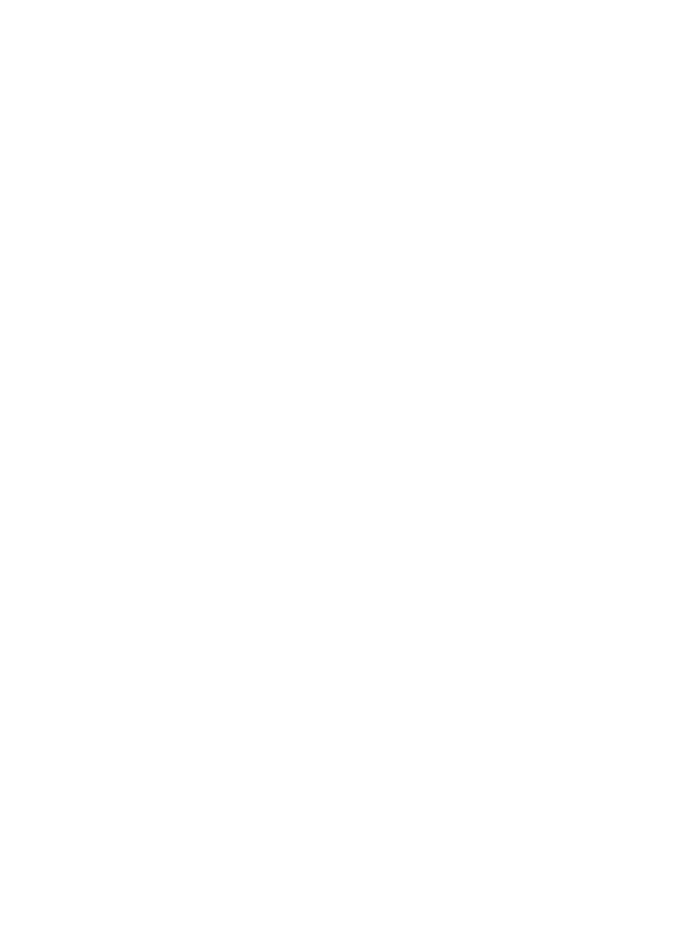
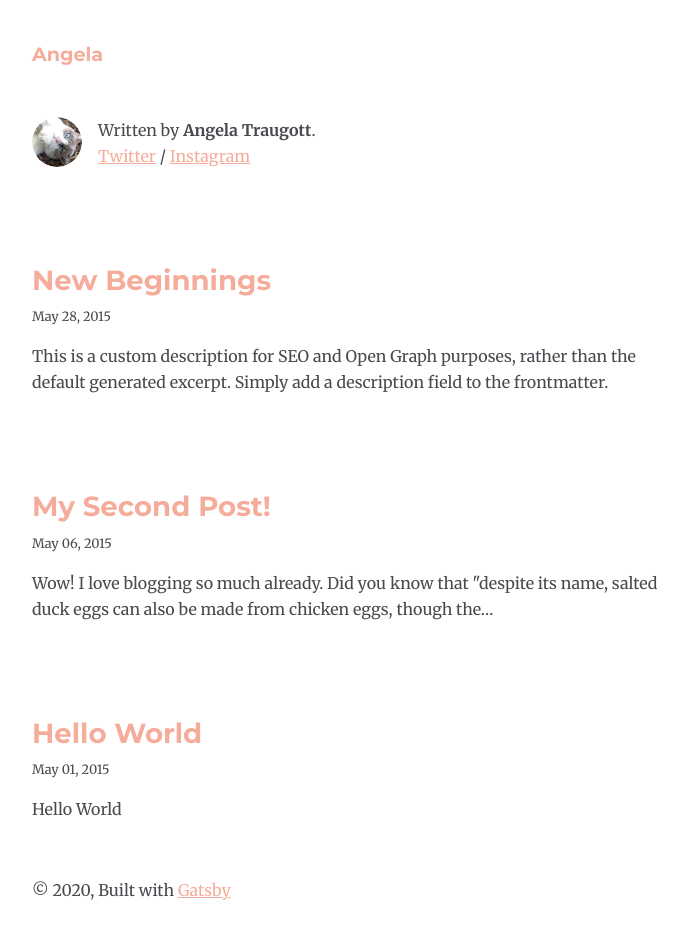
Before and after one commit to angelajt/website-gatsby, a Gatsby site: page /blog in a window 1280 px wide. Before the commit this address had no page. Shown: the whole page, without its empty margins (292-980 px from the left). Before the commit the page ends 800 px from the top, so only its background shows below. Built offline with nearby package versions, Linux system fonts and the light colour scheme; Gatsby itself is replaced by a stand-in of ours; a web font is replaced by a local one.

Commit message:
separate blog page and css fun

```diff
--- a/gatsby-config.js
+++ b/gatsby-config.js
@@ -1,15 +1,16 @@
 module.exports = {
   siteMetadata: {
-    title: `Angela Traugott`,
+    title: `Angela`,
+    blogTitle: `Angela's Blog`,
     author: {
       name: `Angela Traugott`,
-      summary: `is a Anglea.`,
+      summary: `. `,
     },
-    description: `Angla`,
+    description: `Angela`,
     siteUrl: `http://angelajt.com/`,
     social: {
-      twitter: `angelajtc`
-      // instagram: `angelajt`,
+      twitter: `angelajtc`,
+      instagram: `angelajt`,
     },
   },
   plugins: [
@@ -17,8 +18,10 @@
       resolve: `gatsby-plugin-google-fonts`,
       options: {
         fonts: [
+          `Martel`,
+          `Limelight`,
           `Trispace`,
-          `Playfair Display`,
+          `Playfair Display\:300,400,500,600,700,800,900`,
           `Space Mono`,
           // `source sans pro\:300,400,400i,700` // you can also specify font weights and styles
         ],
--- a/src/components/bio.js
+++ b/src/components/bio.js
@@ -12,9 +12,9 @@
 const Bio = () => {
   const data = useStaticQuery(graphql`
     query BioQuery {
-      avatar: file(absolutePath: { regex: "/profile-pic.jpg/" }) {
+      avatar: file(absolutePath: { regex: "/my-icon.jpg/" }) {
         childImageSharp {
-          fixed(width: 50, height: 50, quality: 95) {
+          fixed(width: 50, height: 50, quality: 90) {
             ...GatsbyImageSharpFixed
           }
         }
@@ -27,6 +27,7 @@
           }
           social {
             twitter
+            instagram
           }
         }
       }
@@ -53,10 +54,15 @@
       )}
       {author?.name && (
         <p>
-          Written by <strong>{author.name}</strong> {author?.summary || null}
+          Written by <strong>{author.name}</strong>{author?.summary || null}
           {` `}
+          <br/>
           <a href={`https://twitter.com/${social?.twitter || ``}`}>
-            You should follow them on Twitter
+            Twitter
+          </a>
+          {` / `}
+          <a href={`https://instagram.com/${social?.instagram || ``}`}>
+            Instagram
           </a>
         </p>
       )}
--- a/src/components/layout.js
+++ b/src/components/layout.js
@@ -3,10 +3,12 @@
 
 const Layout = ({ location, title, children }) => {
   const rootPath = `${__PATH_PREFIX__}/`
+  const blogPath = `${__PATH_PREFIX__}/blog/`
   const isRootPath = location.pathname === rootPath
+  const isBlogPath = location.pathname === blogPath
   let header
 
-  if (isRootPath) {
+  if (isRootPath || isBlogPath) {
     header = (
       <h1 className="main-heading">
         <Link to="/">{title}</Link>
@@ -14,7 +16,7 @@
     )
   } else {
     header = (
-      <Link className="header-link-home" to="/">
+      <Link className="header-link-blog" to="/blog/">
         {title}
       </Link>
     )
--- a/src/components/seo.js
+++ b/src/components/seo.js
@@ -17,9 +17,11 @@
         site {
           siteMetadata {
             title
+            blogTitle
             description
             social {
               twitter
+              instagram
             }
           }
         }
--- /dev/null
+++ b/src/pages/blog.js
@@ -0,0 +1,89 @@
+import React from "react"
+import { Link, graphql } from "gatsby"
+
+import Bio from "../components/bio"
+import Layout from "../components/layout"
+import SEO from "../components/seo"
+
+const BlogIndex = ({ data, location }) => {
+  const siteTitle = data.site.siteMetadata?.title || `Title`
+  const posts = data.allMarkdownRemark.nodes
+
+  if (posts.length === 0) {
+    return (
+      <Layout location={location} title={siteTitle}>
+        <SEO title="All posts" />
+        <Bio />
+        <p>
+          No blog posts found. Add markdown posts to "content/blog" (or the
+          directory you specified for the "gatsby-source-filesystem" plugin in
+          gatsby-config.js).
+        </p>
+      </Layout>
+    )
+  }
+
+  return (
+    <Layout location={location} title={siteTitle}>
+      <SEO title="All posts" />
+      <Bio />
+      <ol style={{ listStyle: `none` }}>
+        {posts.map(post => {
+          const title = post.frontmatter.title || post.fields.slug
+
+          return (
+            <li key={post.fields.slug}>
+              <article
+                className="post-list-item"
+                itemScope
+                itemType="http://schema.org/Article"
+              >
+                <header>
+                  <h2>
+                    <Link to={post.fields.slug} itemProp="url">
+                      <span itemProp="headline">{title}</span>
+                    </Link>
+                  </h2>
+                  <small>{post.frontmatter.date}</small>
+                </header>
+                <section>
+                  <p
+                    dangerouslySetInnerHTML={{
+                      __html: post.frontmatter.description || post.excerpt,
+                    }}
+                    itemProp="description"
+                  />
+                </section>
+              </article>
+            </li>
+          )
+        })}
+      </ol>
+    </Layout>
+  )
+}
+
+export default BlogIndex
+
+export const pageQuery = graphql`
+  query {
+    site {
+      siteMetadata {
+        title
+      }
+    }
+    allMarkdownRemark(sort: { fields: [frontmatter___date], order: DESC }) {
+      nodes {
+        excerpt
+        fields {
+          slug
+        }
+        frontmatter {
+          date(formatString: "MMMM DD, YYYY")
+          title
+          description
+        }
+      }
+    }
+  }
+`
--- a/src/pages/index.js
+++ b/src/pages/index.js
@@ -5,65 +5,19 @@
 import Layout from "../components/layout"
 import SEO from "../components/seo"
 
-const BlogIndex = ({ data, location }) => {
+const IndexPage = ({ data, location }) => {
   const siteTitle = data.site.siteMetadata?.title || `Title`
-  const posts = data.allMarkdownRemark.nodes
+  return(
+    <Layout location={location} title={siteTitle}>
+      <SEO title="Home" />
+      <Bio />
 
-  if (posts.length === 0) {
-    return (
-      <Layout location={location} title={siteTitle}>
-        <SEO title="All posts" />
-        <Bio />
-        <p>
-          No blog posts found. Add markdown posts to "content/blog" (or the
-          directory you specified for the "gatsby-source-filesystem" plugin in
-          gatsby-config.js).
-        </p>
-      </Layout>
-    )
-  }
-
-  return (
-    <Layout location={location} title={siteTitle}>
-      <SEO title="All posts" />
-      <Bio />
-      <ol style={{ listStyle: `none` }}>
-        {posts.map(post => {
-          const title = post.frontmatter.title || post.fields.slug
-
-          return (
-            <li key={post.fields.slug}>
-              <article
-                className="post-list-item"
-                itemScope
-                itemType="http://schema.org/Article"
-              >
-                <header>
-                  <h2>
-                    <Link to={post.fields.slug} itemProp="url">
-                      <span itemProp="headline">{title}</span>
-                    </Link>
-                  </h2>
-                  <small>{post.frontmatter.date}</small>
-                </header>
-                <section>
-                  <p
-                    dangerouslySetInnerHTML={{
-                      __html: post.frontmatter.description || post.excerpt,
-                    }}
-                    itemProp="description"
-                  />
-                </section>
-              </article>
-            </li>
-          )
-        })}
-      </ol>
+      <Link to="/blog/">Go to blog</Link> <br />
     </Layout>
   )
 }
 
-export default BlogIndex
+export default IndexPage
 
 export const pageQuery = graphql`
   query {
@@ -72,18 +26,5 @@
         title
       }
     }
-    allMarkdownRemark(sort: { fields: [frontmatter___date], order: DESC }) {
-      nodes {
-        excerpt
-        fields {
-          slug
-        }
-        frontmatter {
-          date(formatString: "MMMM DD, YYYY")
-          title
-          description
-        }
-      }
-    }
   }
 `
--- a/src/style.css
+++ b/src/style.css
@@ -27,13 +27,13 @@
   --spacing-20: 5rem;
   --spacing-24: 6rem;
   --spacing-32: 8rem;
-  --fontFamily-sans: "Trispace", Montserrat, system-ui, -apple-system, BlinkMacSystemFont,
+  --fontFamily-heading: "Trispace", Montserrat, system-ui, -apple-system, BlinkMacSystemFont,
   "Segoe UI", Roboto, "Helvetica Neue", Arial, "Noto Sans", sans-serif,
     "Apple Color Emoji", "Segoe UI Emoji", "Segoe UI Symbol", "Noto Color Emoji";
-  --fontFamily-serif: "Merriweather", "Georgia", Cambria, "Times New Roman",
+  --fontFamily-body: "Merriweather", "Georgia", Cambria, "Times New Roman",
     Times, serif;
-  --font-body: var(--fontFamily-serif);
-  --font-heading: var(--fontFamily-sans);
+  --font-body: var(--fontFamily-body);
+  --font-heading: var(--fontFamily-heading);
   --fontWeight-normal: 400;
   --fontWeight-medium: 500;
   --fontWeight-semibold: 600;
@@ -55,7 +55,7 @@
   --fontSize-6: 2.488rem;
   --fontSize-7: 2.986rem;
   --color-primary: #f5ac9a;
-  --color-text: #2e353f;
+  --color-text: #474a4e;
   --color-text-light: #4f5969;
   --color-heading: #1a202c;
   --color-heading-black: black;
@@ -105,7 +105,7 @@
   margin-top: var(--spacing-12);
   margin-bottom: var(--spacing-6);
   line-height: var(--lineHeight-tight);
-  letter-spacing: -0.025em;
+  /* letter-spacing: -0.025em; */
 }
 
 h2,
@@ -261,7 +261,7 @@
 
 .post-list-item {
   margin-bottom: var(--spacing-8);
-  margin-top: var(--spacing-8);
+  margin-top: var(--spacing-24);
 }
 
 .post-list-item p {
@@ -279,7 +279,7 @@
   margin-bottom: var(--spacing-4);
 }
 
-.header-link-home {
+.header-link-blog {
   font-weight: var(--fontWeight-bold);
   font-family: var(--font-heading);
   text-decoration: none;
--- a/src/templates/blog-post.js
+++ b/src/templates/blog-post.js
@@ -7,11 +7,11 @@
 
 const BlogPostTemplate = ({ data, location }) => {
   const post = data.markdownRemark
-  const siteTitle = data.site.siteMetadata?.title || `Title`
+  const blogTitle = data.site.siteMetadata?.blogTitle || `Title`
   const { previous, next } = data
 
   return (
-    <Layout location={location} title={siteTitle}>
+    <Layout location={location} title={blogTitle}>
       <SEO
         title={post.frontmatter.title}
         description={post.frontmatter.description || post.excerpt}
@@ -75,6 +75,7 @@
     site {
       siteMetadata {
         title
+        blogTitle
       }
     }
     markdownRemark(id: { eq: $id }) {
```
Also changed, not shown: content/assets/my-icon.jpg (added), content/assets/profile-pic.jpg (deleted).
